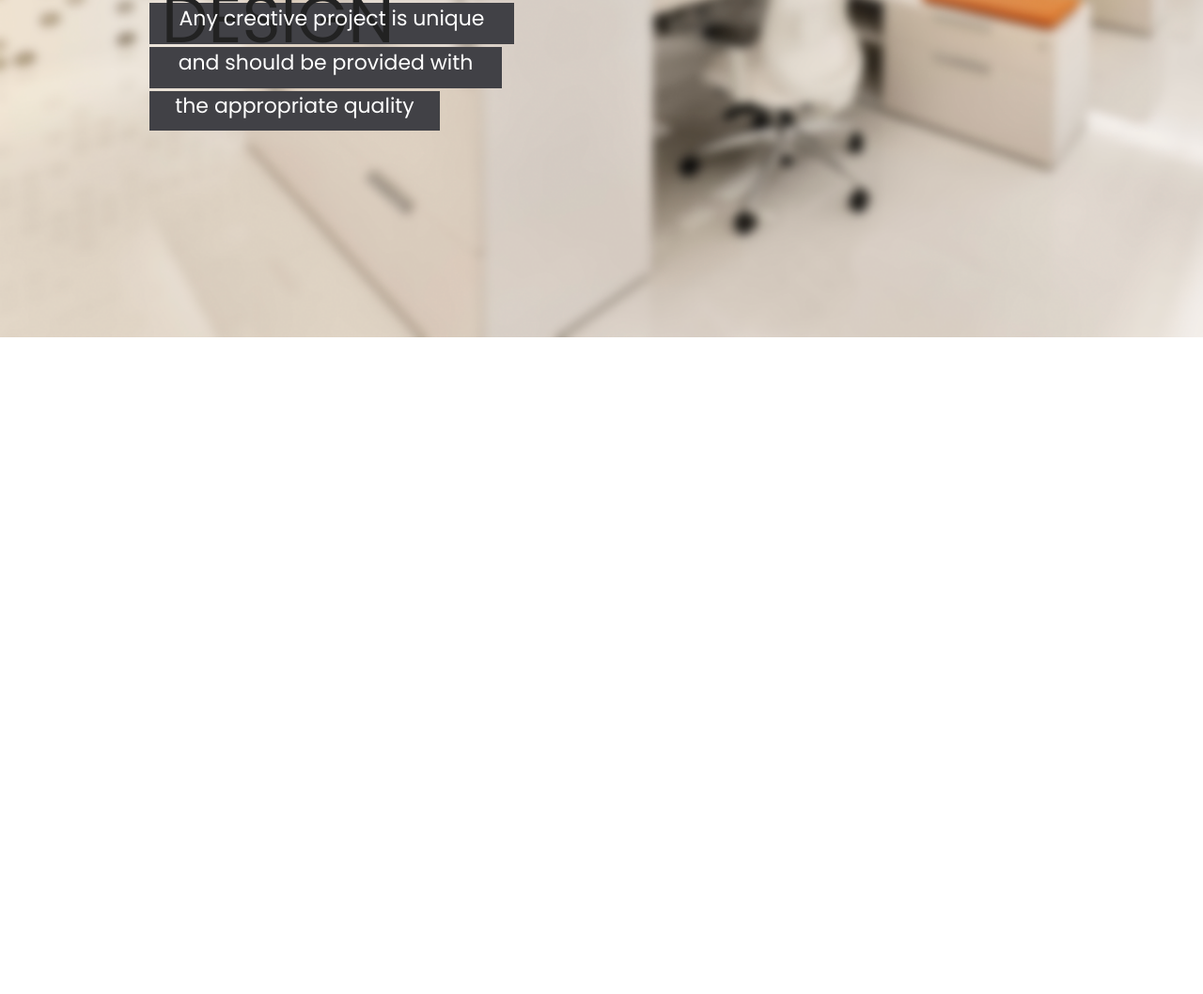
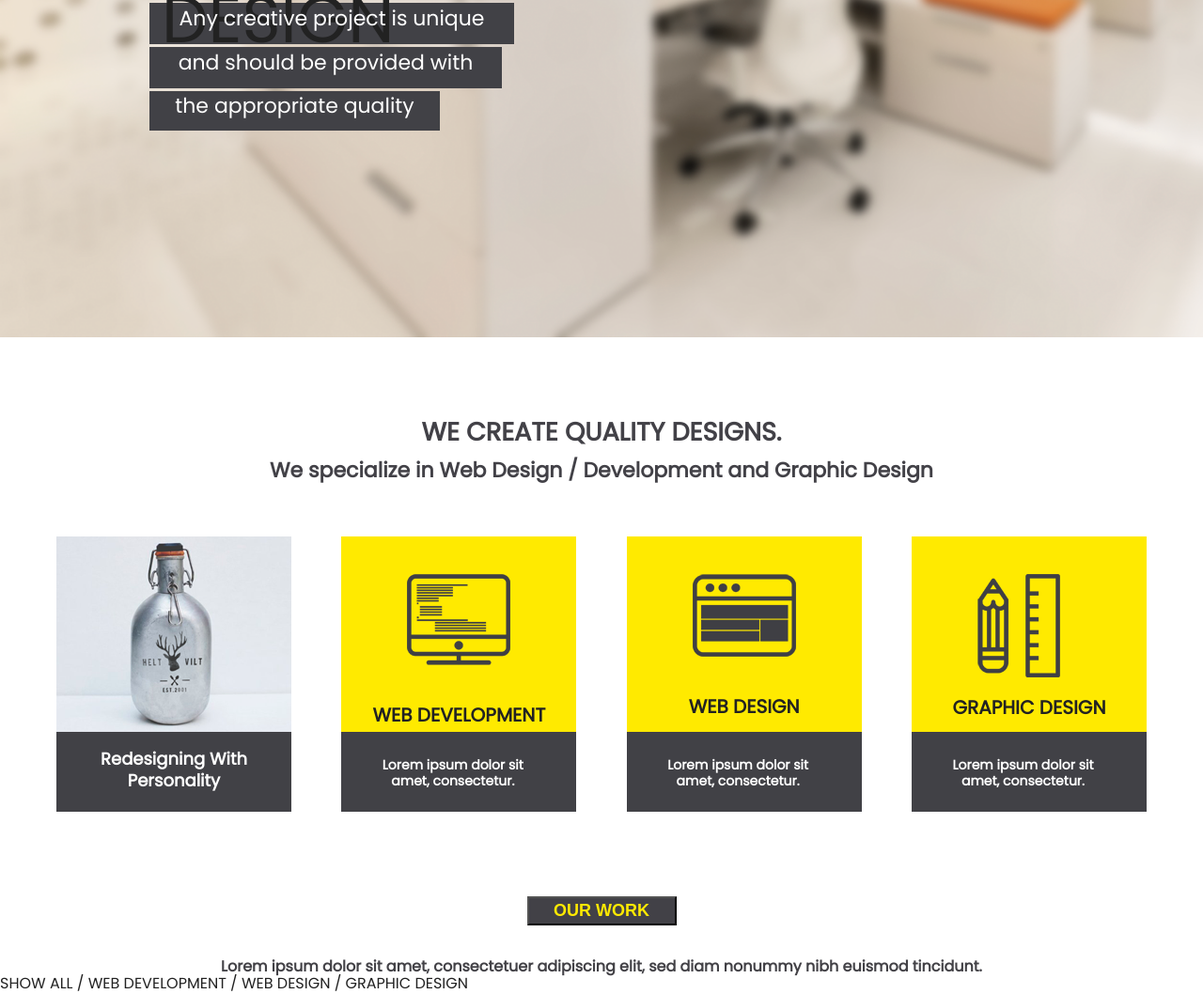
Before and after one commit to ivlievv/second_Site_HM_Progect, a plain HTML site: page index.html in a window 1280 px wide. Shown: the part 551-1609 px from the top of the page at 94% size. Before the commit the page ends 910 px from the top, so only its background shows below. Drawn offline with nearby package versions, Linux system fonts and the light colour scheme.

Commit message:
portfolio commit

```diff
--- a/assets/css/header.css
+++ b/assets/css/header.css
@@ -63,7 +63,8 @@ nav{
     }
     .mainMenu a{
         display: block;
-        padding: 8px;
+        margin-bottom: 8px;
+        padding: 6px;
     }
     .toggleBtn{
         text-align: center;
--- /dev/null
+++ b/assets/css/portfolio.css
@@ -0,0 +1,101 @@
+.portfolioText{
+    margin-top: 90px;
+    text-align: center;
+    color: #424147;
+    font-size: 27px;
+    font-weight: bold;
+    line-height: 21px;
+    text-transform: uppercase;
+}
+.portfolioDescription{
+    margin-top: 20px;
+    text-align: center;
+    font-size: 22px;
+    font-weight: bold;
+    line-height: 21px;
+    color: #424147;
+}
+
+.portfolioContainer{
+    margin: 60px 0 90px ;
+    display: flex;
+    justify-content: space-between;
+    flex-wrap: wrap;
+}
+.descriptionPortfolioImg{
+    width: 250px;
+    height: 85px;
+    background-color: #414146;
+}
+
+.descriptionPortfolioImg p{
+    text-align: center;
+    color: white;
+    font-weight: bold;
+    line-height: 23px;
+    font-size: 18px;
+    padding: 17px 43px 25px;
+}
+
+.fonImageIcon{
+    width: 250px;
+    height: 208px;
+    background-color: #ffea00;
+}
+
+.logoImageContainer{
+    padding: 40px 70px 37px 70px;
+}
+
+.textImgContainerIcon{
+    font-size: 20px;
+    font-weight: bold;
+    line-height: 32px;
+    text-align: center;
+}
+
+.graphic{
+    padding: 40px 70px 16px 70px;
+}
+
+.descriptionPortfolioImg .descriptionImgPortfolio{
+    text-align: center;
+    color: white;
+    font-size: 14px;
+    font-weight: bold;
+    line-height: 17px;
+    padding: 27px 38px 30px 25px;
+}
+
+.test{
+    max-width: 1160px;
+    margin: 0 auto;
+}
+
+.btn{
+   display: flex;
+    justify-content: center;
+}
+
+.button{
+    width: 159px;
+    height: 31px;
+    background-color: #424147;
+}
+.button p{
+    font-size: 18px;
+    font-weight: bold;
+    line-height: 21px;
+    text-transform: uppercase;
+    color: #ffea00;
+    text-align: center;
+}
+
+.descriptionOurWork{
+    margin-top: 33px;
+    text-align: center;
+    font-size: 16px;
+    font-weight: bold;
+    line-height: 21px;
+    color: #424146;
+}
--- a/index.html
+++ b/index.html
@@ -6,6 +6,7 @@
     <link rel="stylesheet" href="./assets/css/reset.css">
     <link rel="stylesheet" href="assets/css/header.css">
     <link rel="stylesheet" href="assets/css/fonImage.css">
+    <link rel="stylesheet" href="assets/css/portfolio.css">
 
     <link href="https://fonts.googleapis.com/css?family=Poppins&display=swap" rel="stylesheet">
 </head>
@@ -40,6 +41,56 @@
         </div>
     </section>
 </main>
+<section id="portfolio">
+    <h4 class="portfolioText">We create quality designs.</h4>
+    <p class="portfolioDescription">We specialize in Web Design / Development and Graphic Design</p>
+    <div class="test" >
+    <div class="portfolioContainer">
+        <div class="portfolioInnerContainer">
+        <img class="imgPortfolio" src="./assets/img/bog_post_img.png" alt="">
+        <div class="descriptionPortfolioImg">
+            <p>Redesigning
+                With Personality</p>
+        </div>
+        </div>
+        <div class="portfolioInnerContainer">
+            <div class="fonImageIcon">
+                <img class="logoImageContainer" src="./assets/img/web_development.png" alt="">
+                <h4 class="textImgContainerIcon">WEB DEVELOPMENT</h4>
+            </div>
+            <div class="descriptionPortfolioImg">
+                <p class="descriptionImgPortfolio">Lorem ipsum dolor sit amet,
+                    consectetur.</p>
+            </div>
+        </div>
+        <div class="portfolioInnerContainer">
+            <div class="fonImageIcon">
+                <img class="logoImageContainer" src="./assets/img/web_design_icon.png" alt="">
+                <h4 class="textImgContainerIcon">WEB DESIGN</h4>
+            </div>
+            <div class="descriptionPortfolioImg">
+                <p class="descriptionImgPortfolio">Lorem ipsum dolor sit amet,
+                    consectetur.</p>
+            </div>
+        </div>
+        <div class="portfolioInnerContainer">
+            <div class="fonImageIcon">
+                <img class="graphic" src="./assets/img/graphic_design_icon.png" alt="">
+                <h4 class="textImgContainerIcon">GRAPHIC DESIGN</h4>
+            </div>
+            <div class="descriptionPortfolioImg">
+                <p class="descriptionImgPortfolio">Lorem ipsum dolor sit amet,
+                    consectetur.</p>
+            </div>
+        </div>
+    </div>
+    </div>
+    <div class="btn">
+    <button class="button"><p>OUR WORk</p></button>
+    </div>
+    <p class="descriptionOurWork">Lorem ipsum dolor sit amet, consectetuer adipiscing elit, sed diam nonummy nibh euismod tincidunt.</p>
+    <p>SHOW ALL / WEB DEVELOPMENT / WEB DESIGN / GRAPHIC DESIGN</p>
+</section>
 <script
         src="https://code.jquery.com/jquery-3.4.1.min.js"
         integrity="sha256-CSXorXvZcTkaix6Yvo6HppcZGetbYMGWSFlBw8HfCJo="
```
Also changed, not shown: assets/img/bg.png (added), assets/img/bog_post_img.png (added), assets/img/graphic_design_icon.png (added), assets/img/web_design_icon.png (added), assets/img/web_development.png (added).
